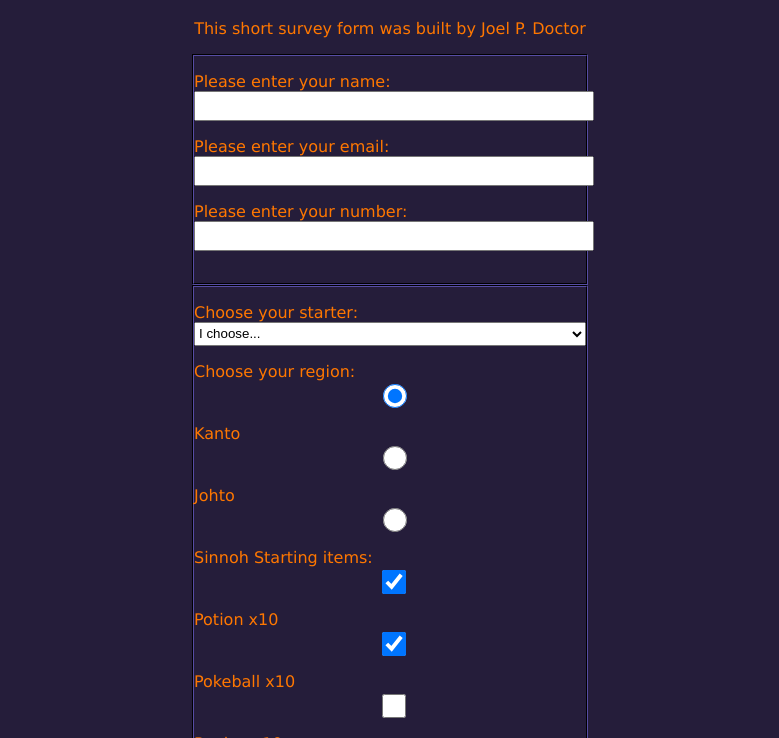
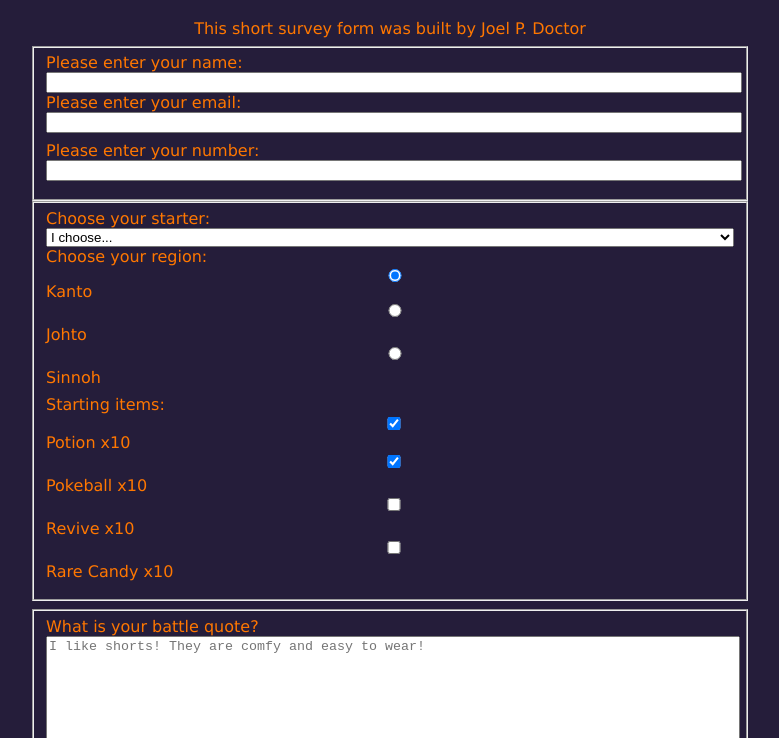
Before and after one commit to kingwell47/fcc-survey-form, a website: page index.html in a window 1280 px wide. Shown: the part 62-800 px from the top of the page, without its empty margins (250-1029 px from the left). Drawn offline with Linux system fonts and the light colour scheme.

Commit message:
restarted on styling

```diff
--- a/styles.css
+++ b/styles.css
@@ -14,23 +14,30 @@
 }
 
 header, footer {
-    margin: 0 auto;
     text-align: center;
 }
 
 main {
+    min-width: 23.4375rem;
+    max-width: 45rem;
     margin: 0 auto;
-    min-width: 400px;
-    width: 30vw;
 }
 
 fieldset {
-    padding: 1rem 0;
-    border-color: var(--color-500);
+    display: flex;
+    flex-direction: column;
+    justify-content: center;
 }
 
-input, select {
+input, select, textarea {
+    display: block;
     width: 100%;
-    height: 1.5rem;
-    margin-bottom: 1rem;
 }
+
+* + * {
+    margin-bottom: 0.5rem;
+}
+
+/* label {
+    padding: 0.5rem;
+} */
```
